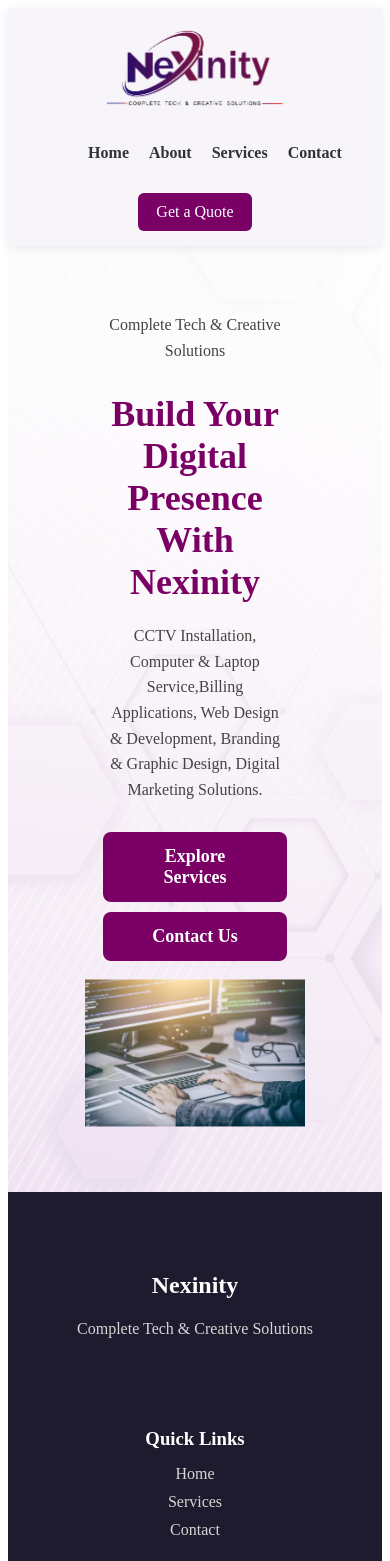
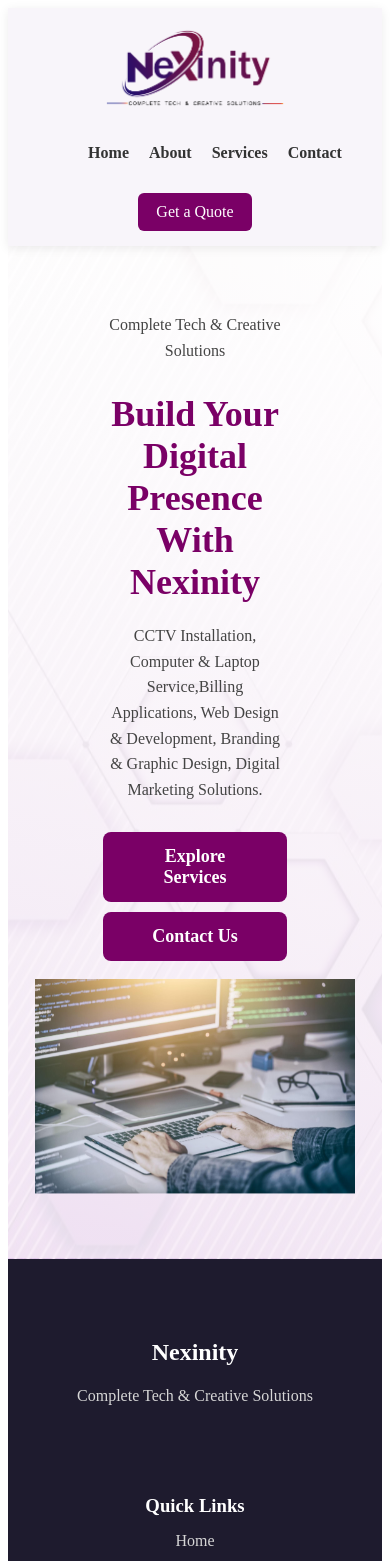
Before and after one commit to HariTHAsudheesh/nexinity-website, an Angular app: page / in a window 390 px wide. Shown: the top 1561 px of the page. Built offline with nearby package versions, Linux system fonts and the light colour scheme.

Commit message:
update images size

```diff
--- a/src/app/components/about/about.css
+++ b/src/app/components/about/about.css
@@ -54,7 +54,7 @@
   }
 
   .about-image img {
-    width: 220px;
+    width: 320px;
   }
 
   .about-content h2 {
--- a/src/app/components/home/home.css
+++ b/src/app/components/home/home.css
@@ -85,7 +85,7 @@
   }
 
   .hero-image img {
-    width: 220px;
+    width: 320px;
     margin-top: 20px;
   }
 }
```
